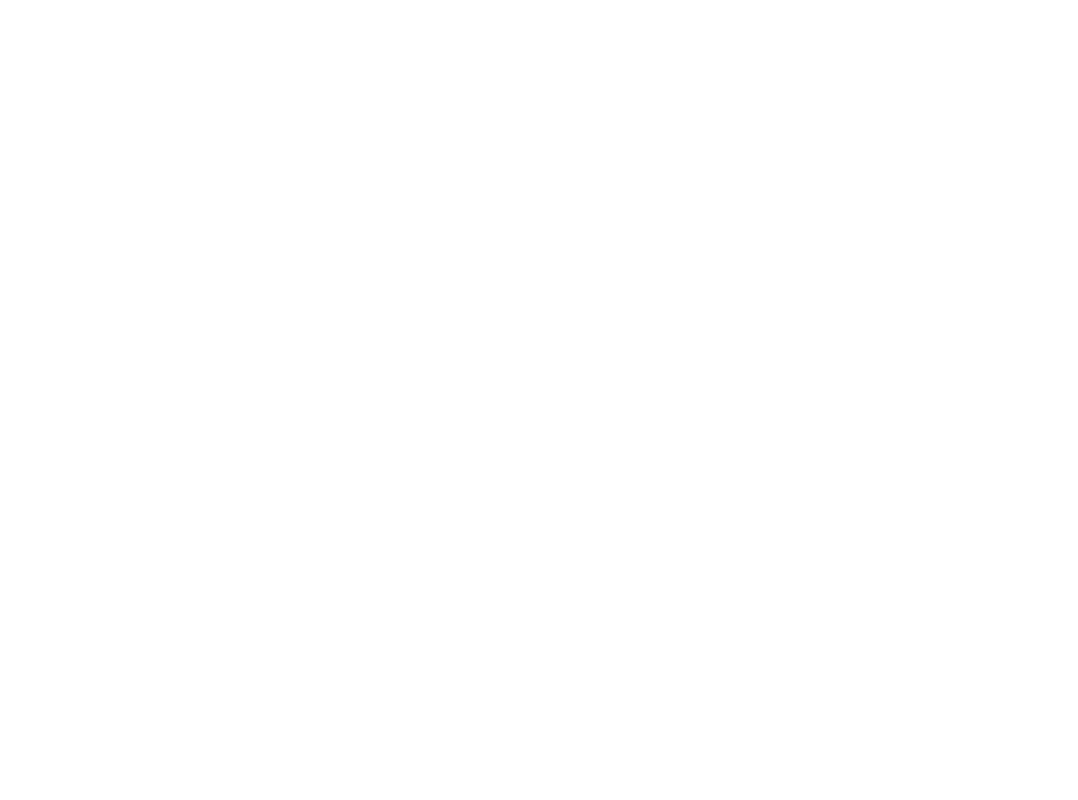
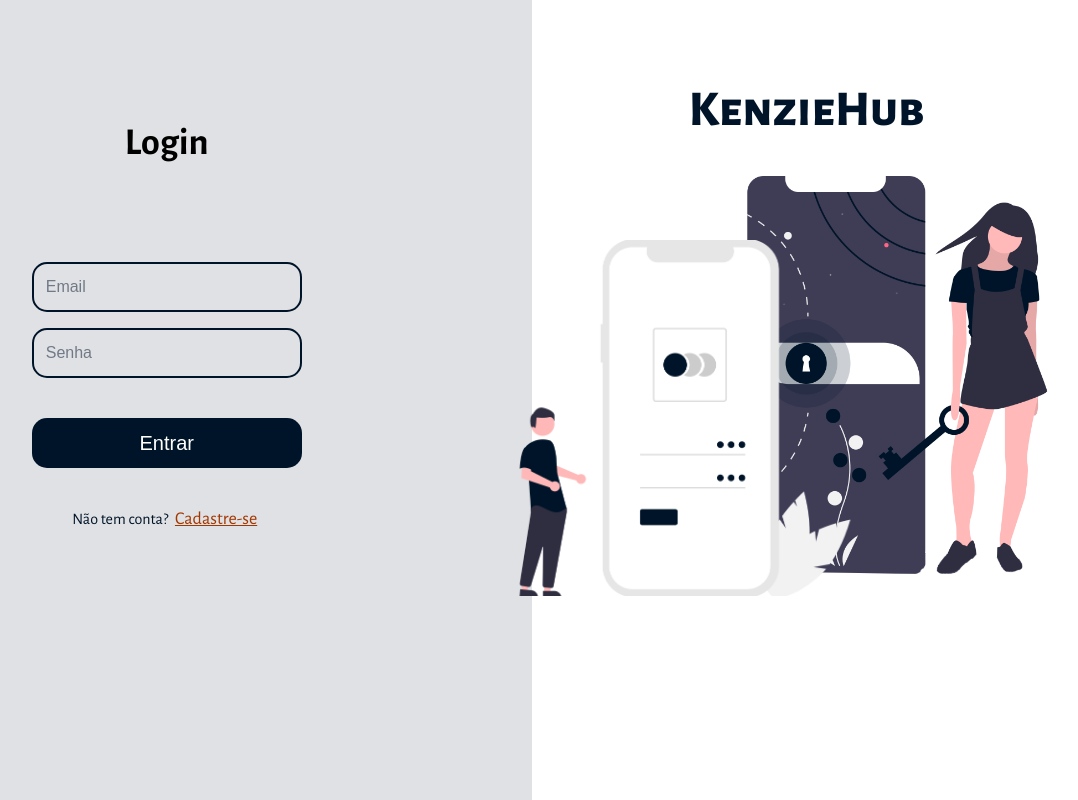
Before and after one commit to ayamello/kenziehub, a React (Create React App) app: page /login in a window 1280 px wide. Shown: the whole page, without its empty margins (199-1277 px from the left). Built offline with nearby package versions, Linux system fonts and the light colour scheme.

Commit message:
Build login page

```diff
--- a/src/pages/home/index.jsx
+++ b/src/pages/home/index.jsx
@@ -2,7 +2,7 @@
 import { Link, useHistory } from 'react-router-dom';
 import LogoKH from '../../assets/logo.png';
 import ImgCover1 from '../../assets/home1.png';
-import ImgCover2 from '../../assets/home2.png'
+import ImgCover2 from '../../assets/home2.png';
 import { BsArrowRight } from "react-icons/bs";
 
 function Home() {
--- /dev/null
+++ b/src/pages/login/index.jsx
@@ -0,0 +1,82 @@
+import { Container } from './style';
+import { Link, useHistory } from 'react-router-dom';
+import LogoKH from '../../assets/logo.png';
+import ImgCover1 from '../../assets/login1.png';
+import ImgCover2 from '../../assets/login2.png';
+import { useForm } from 'react-hook-form';
+import * as yup from 'yup';
+import { yupResolver } from '@hookform/resolvers/yup';
+import api from '../../services/api';
+
+function Login() {
+    const history = useHistory();
+
+    const schema = yup.object().shape({
+        email: yup.string().required("Campo obrigatório").email("Email inválido"),
+        password: yup.string().required("Campo obrigatório")
+    });
+
+    const { register, handleSubmit } = useForm({
+        resolver: yupResolver(schema)
+    });
+
+    const onSubmit = ({ email, password }) => {
+        api.post("/sessions",
+        {
+            email: email,
+            password: password,
+        })
+        .then(response => {
+            const { token } = response.data;
+            localStorage.setItem("Kenziehub:token", JSON.stringify(token));
+
+            return history.push("/profile");
+        })
+        .catch(error => {
+            console.log(error);
+        })
+    }
+
+    return(
+        <Container>
+            <div className="Main">
+                <img src={LogoKH} alt="Logo KenzieHub" />
+                <h3>Login</h3>
+
+                <form onSubmit={handleSubmit(onSubmit)}>
+                    <div>
+                        <label htmlFor="email">Email</label>
+                        <input type="email"
+                               id="email"
+                               placeholder="Email"
+                               {...register("email")}
+                        />
+                    </div>
+
+                    <div>
+                        <label htmlFor="password">Senha</label>
+                        <input type="password"
+                               id="password"
+                               placeholder="Senha"
+                               {...register("password")}
+                        />
+                    </div>
+
+                    <button type="submit">Entrar</button>
+                </form>
+                <span>Não tem conta? <Link to="/cadastro">Cadastre-se</Link></span>
+            </div>
+
+            <div className="Cover">
+                <h1>KenzieHub</h1>
+
+                <div className="Illustrations">
+                    <img src={ImgCover1} alt="Ilustração 1" />
+                    <img src={ImgCover2} alt="Ilustração 2" />
+                </div>
+            </div>
+        </Container>
+    );
+}
+
+export default Login;
--- /dev/null
+++ b/src/pages/login/style.js
@@ -0,0 +1,126 @@
+import styled from 'styled-components';
+
+export const Container = styled.div`
+    display: flex;
+    height: 100vh;
+
+    .Main {
+        flex: 2;
+        background-color: var(--bluelight);
+        text-align: center;
+
+        h3 {
+            display: none;
+        }
+
+        img {
+            width: 110px;
+            margin: 7vh 0 4vh 0;
+        }
+
+        input, span, button {
+            display: block;
+        }
+
+        label {
+            display: none;
+        }
+
+        input {
+            width: 270px;
+            height: 50px;
+            margin: 2vh auto;
+            padding-left: 12px;
+            color: var(--blue);
+            background-color: transparent;
+            border: 2px solid var(--blue);
+            border-radius: 15px;
+            font-size: 16px;
+
+            &::placeholder {
+                color: rgba(0,20,41,.5);
+            }
+        }
+
+        button{
+            width: 270px;
+            height: 50px;
+            margin: 5vh auto;
+            border: none;
+            border-radius: 15px;
+            font-size: 20px;
+            color: var(--white);
+            background-color: var(--blue);
+        }
+
+        span {
+            display: block;
+            color: var(--blue);
+            font-size: 1rem;
+            margin-bottom: 7vh;
+
+            a {
+                font-size: 18px;
+                color: var(--orange);
+                padding: 4px;
+            }
+        }
+    }
+
+    .Cover {
+        display: none;
+    }
+
+    @media (min-width: 1024px) {
+        .Main {
+            h3 {
+                display: block;
+                font-size: 38px;
+                margin: 15vh 0 12vh;
+            }
+
+            img {
+                display: none;
+            }
+        }
+
+        .Cover {
+            display: block;
+            flex: 1.5;
+            text-align: center;
+
+            .Illustrations {
+                img {
+                    position: absolute;
+                    width: 20vw;
+                    top: 25vh;
+                    right: 2vw;
+                }
+                img + img {
+                    width: 35vw;
+                    top: 45vh;
+                    right: 12vw;
+                    transform: scaleX(-1);
+                }
+            }
+        }
+    }
+
+    @media (min-width: 1200px) {
+        .Cover {
+            .Illustrations {
+                img {
+                    position: absolute;
+                    width: 25vw;
+                    top: 22vh;
+                    right: 2vw;
+                }
+                img + img {
+                    width: 28vw;
+                    top: 30vh;
+                    right: 18vw;
+                }
+            }
+        }
+    }
+`;
--- a/src/routes/index.jsx
+++ b/src/routes/index.jsx
@@ -1,5 +1,6 @@
 import { Switch, Route } from 'react-router-dom';
 import Home from '../pages/home';
+import Login from '../pages/login';
 
 function Routes() {
     return(
@@ -7,6 +8,9 @@
             <Route exact path="/">
                 <Home/>
             </Route>
+            <Route path="/login">
+                <Login />
+            </Route>
         </Switch>
     )
 }
--- /dev/null
+++ b/src/services/api.js
@@ -0,0 +1,7 @@
+import axios from "axios";
+
+const api = axios.create({
+    baseURL: "https://kenziehub.me",
+});
+
+export default api;
```
Also changed, not shown: package.json (+6 -1 lines), src/assets/login1.png (added), 1 other file (tests, documents, lock files or other folders).
